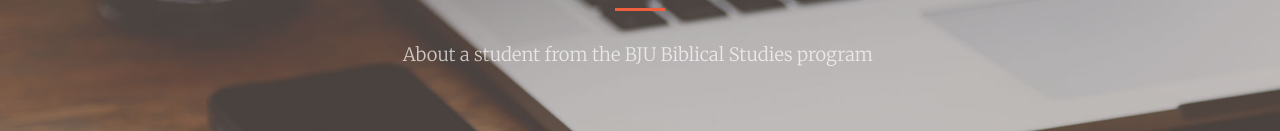
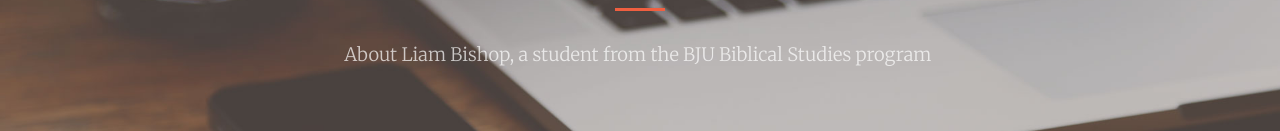
Before and after one commit to Tozer25/Tozer25.github.io, a plain HTML site: page index.html in a window 1280 px wide. Shown: the part 468-599 px from the top of the page. Drawn offline with nearby package versions, Linux system fonts and the light colour scheme.

Commit message:
Add files via upload

```diff
--- a/index.html
+++ b/index.html
@@ -35,7 +35,7 @@
                 </div>
             </div>
             <div class="col-lg-8 mx-auto">
-                <p class="text-faded mb-5">About a student from the BJU Biblical Studies program&nbsp;</p>
+                <p class="text-faded mb-5">About Liam Bishop, a student from the BJU Biblical Studies program&nbsp;</p>
             </div>
         </div>
     </header>
```
